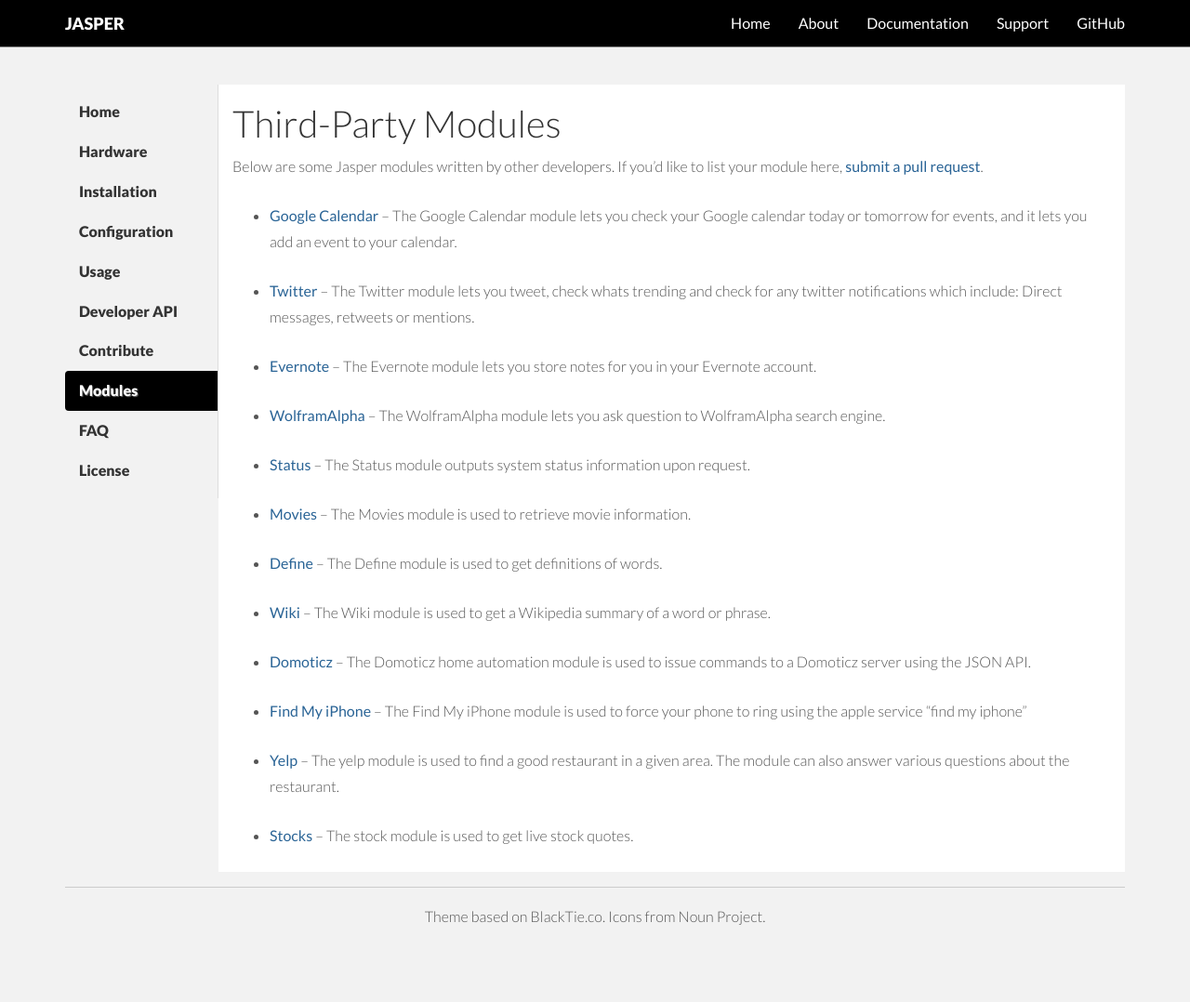
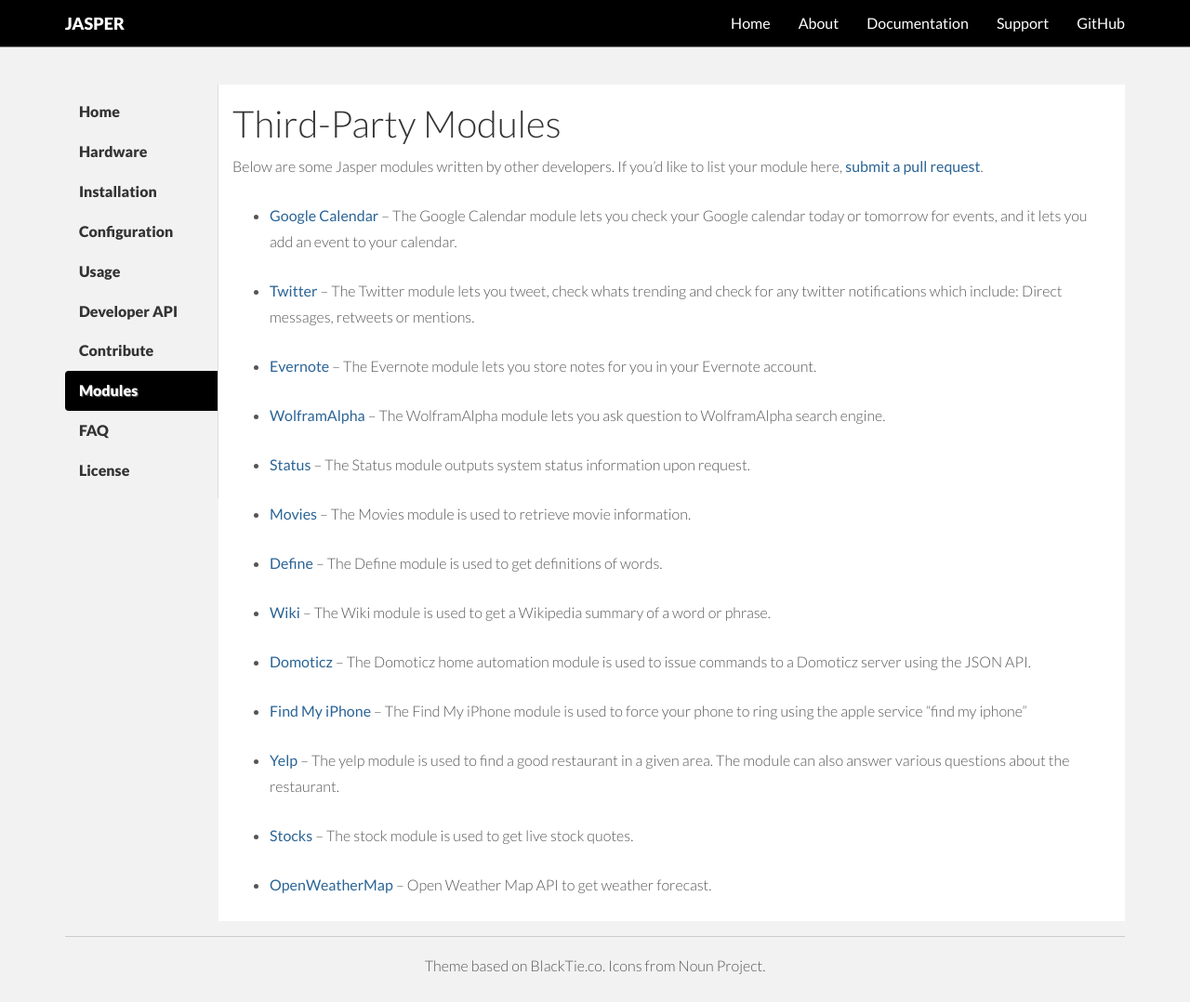
Before and after one commit to jasperproject/jasperproject.github.io, a Jekyll site: the page built from documentation/modules/index.md, in a window 1280 px wide and 1078 px high. Shown: the whole window at 93% size. Built offline with Jekyll 4.4.1, drawn with Linux system fonts in a browser that asks for light colours; nearby versions of some CDN libraries.

Commit message:
Update index.md

```diff
--- a/documentation/modules/index.md
+++ b/documentation/modules/index.md
@@ -33,3 +33,5 @@
 - [Yelp](https://github.com/androbwebb/jasper-yelp-module) -- The yelp module is used to find a good restaurant in a given area. The module can also answer various questions about the restaurant.
 
 - [Stocks](https://github.com/dmbuchta/jasper-stocks.git) -- The stock module is used to get live stock quotes.
+
+- [OpenWeatherMap](https://github.com/G10DRAS/JasperModules.git) -- Open Weather Map API to get weather forecast.
```
